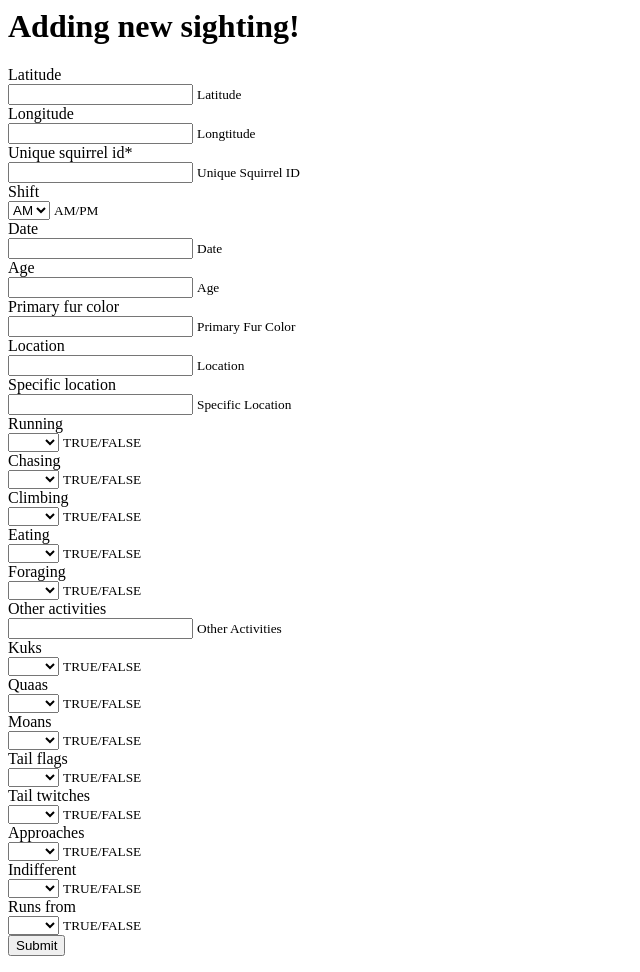
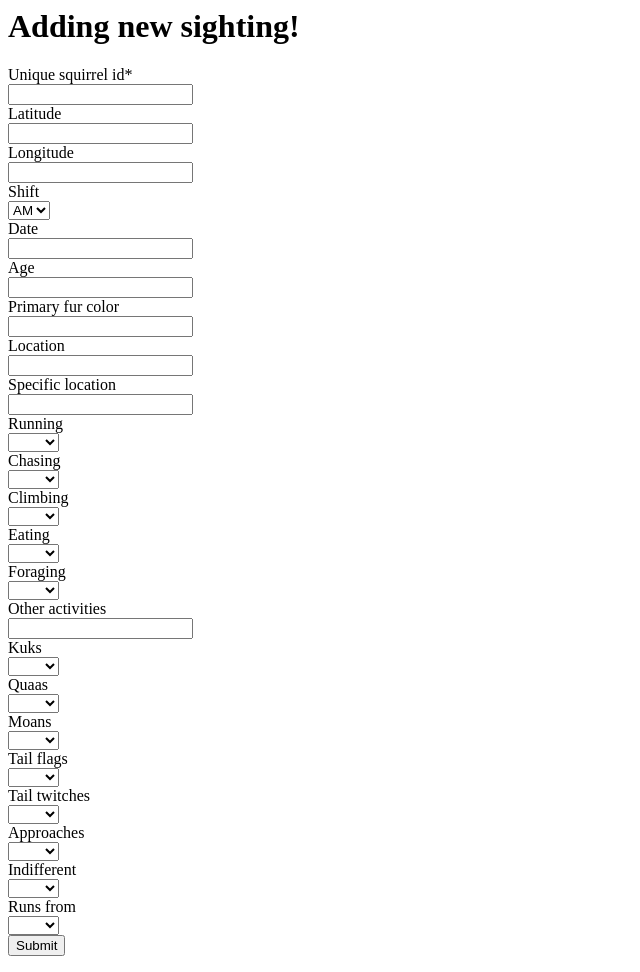
Before and after one commit to ys3250/squirrelproject, a Django app: page /sightings/add/ in a window 1280 px wide. Shown: the whole page, without its empty margins (0-640 px from the left). Run offline with Django 3.2, Linux system fonts and the light colour scheme; some libraries are stand-ins or nearby versions.

Commit message:
hide the help text, also move the unique squirrel id to first

```diff
--- a/sightings/forms.py
+++ b/sightings/forms.py
@@ -4,7 +4,7 @@ from sightings.models import Squirrel
 class AddForm(ModelForm):
     class Meta:
         model = Squirrel
-        fields = ['latitude', 'longitude', 'unique_squirrel_id',
+        fields = ['unique_squirrel_id', 'latitude', 'longitude',
         'shift', 'date', 'age', 'primary_fur_color', 'location',
         'specific_location', 'running', 'chasing', 'climbing','eating',
         'foraging', 'other_activities', 'kuks', 'quaas','moans',
@@ -35,3 +35,6 @@ class AddForm(ModelForm):
         self.fields['approaches'].required = False
         self.fields['indifferent'].required = False
         self.fields['runs_from'].required = False
+        for field in self.fields:
+            help_text = self.fields[field].help_text
+            self.fields[field].help_text = None
--- a/sightings/templates/sightings/detail.html
+++ b/sightings/templates/sightings/detail.html
@@ -7,7 +7,7 @@
 <form method = "post">
 {% csrf_token %}
 {% for field in form %}
-    <div class="fieldWrapper">
+    <div class="fieldWrapper" >
         {{ field.errors }}
         <!-- {{ field.label_tag }}  -->
         {{ field|as_crispy_field }}
```
Also changed, not shown: db.sqlite3.
